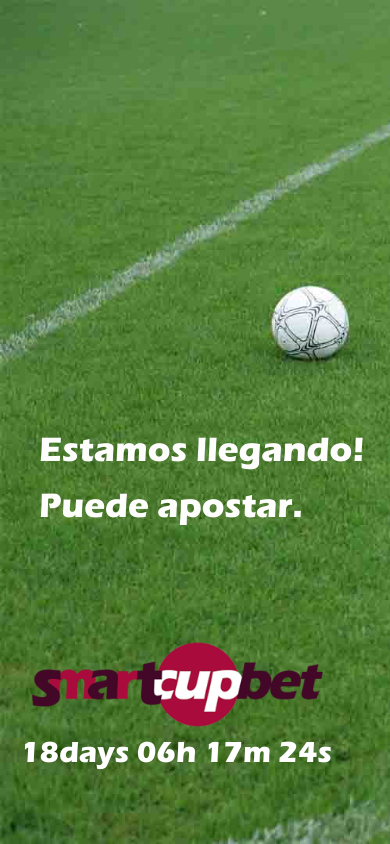
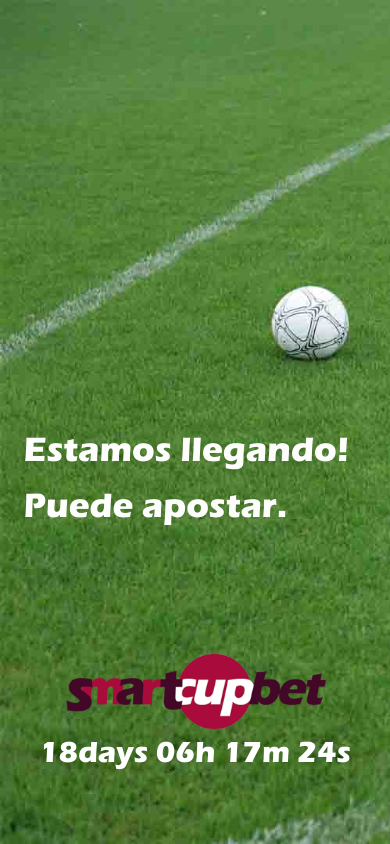
Before and after one commit to ebarretodev/SmartCupBet.frontend, a React (Create React App) app: page / in a window 390 px wide. Built offline with nearby package versions, Linux system fonts and the light colour scheme.

Commit message:
Corrections on ComingSoon Page - index.html added meta to avoid zoom - App.css correct to Mobile View

```diff
--- a/public/index.html
+++ b/public/index.html
@@ -3,7 +3,7 @@
   <head>
     <meta charset="utf-8" />
     <link rel="icon" href="%PUBLIC_URL%/favicon.png" />
-    <meta name="viewport" content="width=device-width, initial-scale=1" />
+    <meta name="viewport" content="user-scalable=no, initial-scale=1, maximum-scale=1, minimum-scale=1, width=device-width, height=device-height, target-densitydpi=device-dpi" />
     <meta name="theme-color" content="#000000" />
     <meta
       name="description"
--- a/src/App.css
+++ b/src/App.css
@@ -92,10 +92,15 @@ body {
 
 @media only screen and (max-width: 1360px) {
     .divTextIntro {
+        width: 90%;
         top: 50vh;
-        left: 10vw;
+        left: 6%;
     }
 
+    .logo{
+        width: 80%;
+        right: 10%;
+    }
     .divTextIntro .textIntro {
         font-size: 35px;
     }
```
